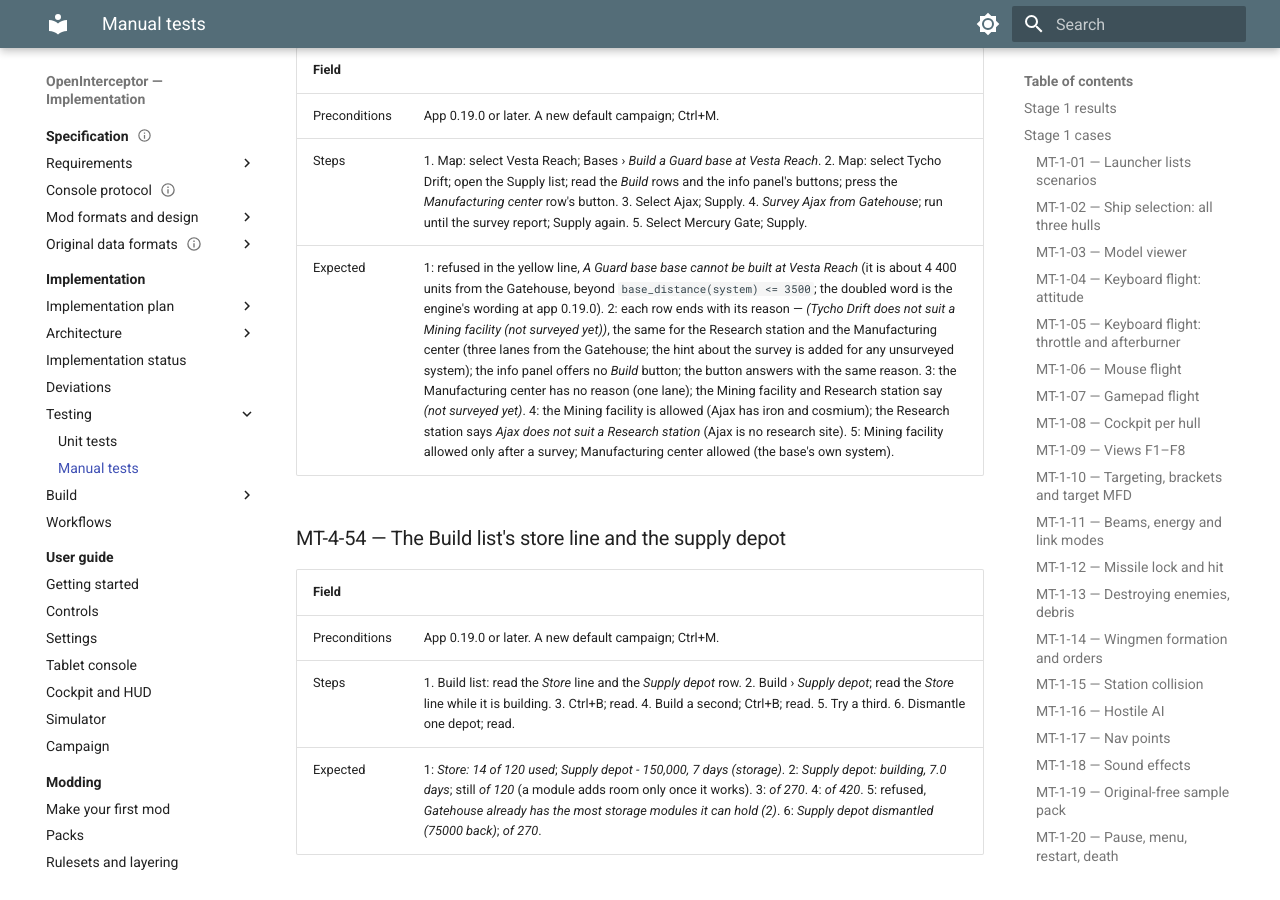
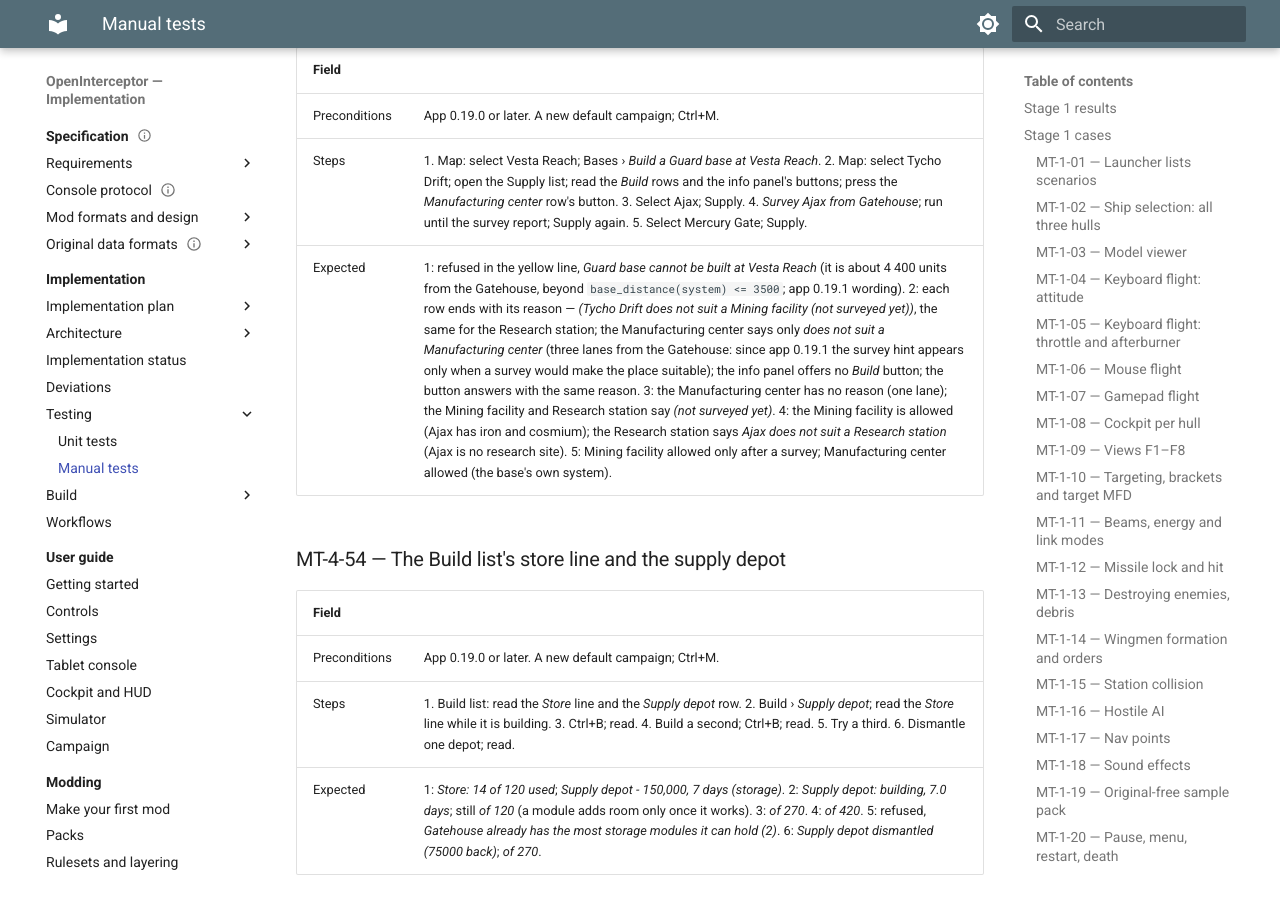
Before and after one commit to bbogovich/OpenInterceptor, an MkDocs documentation site: the page built from docs/implementation/testing/manual-tests.md, in a window 1280 px wide and 900 px high, scrolled down 98602 px. Built offline with MkDocs 1.6.1 and Material for MkDocs 9.7.7, drawn with Linux system fonts in a browser that asks for light colours.

Commit message:
Site 0.28.1: app 0.19.1 refusal wording
Co-Authored-By: Claude Opus 5.5 <noreply@anthropic.com>

```diff
--- a/docs/implementation/testing/manual-tests.md
+++ b/docs/implementation/testing/manual-tests.md
@@ -1782,7 +1782,7 @@ also a button and the S and F keys are gone: in MT-4-06 sell with *Sell 1*, in M
 |---|---|
 | Preconditions | App 0.19.0 or later. A new default campaign; Ctrl+M. |
 | Steps | 1. Map: select Vesta Reach; Bases › *Build a Guard base at Vesta Reach*. 2. Map: select Tycho Drift; open the Supply list; read the *Build* rows and the info panel's buttons; press the *Manufacturing center* row's button. 3. Select Ajax; Supply. 4. *Survey Ajax from Gatehouse*; run until the survey report; Supply again. 5. Select Mercury Gate; Supply. |
-| Expected | 1: refused in the yellow line, *A Guard base base cannot be built at Vesta Reach* (it is about 4 400 units from the Gatehouse, beyond `base_distance(system) <= 3500`; the doubled word is the engine's wording at app 0.19.0). 2: each row ends with its reason — *(Tycho Drift does not suit a Mining facility (not surveyed yet))*, the same for the Research station and the Manufacturing center (three lanes from the Gatehouse; the hint about the survey is added for any unsurveyed system); the info panel offers no *Build* button; the button answers with the same reason. 3: the Manufacturing center has no reason (one lane); the Mining facility and Research station say *(not surveyed yet)*. 4: the Mining facility is allowed (Ajax has iron and cosmium); the Research station says *Ajax does not suit a Research station* (Ajax is no research site). 5: Mining facility allowed only after a survey; Manufacturing center allowed (the base's own system). |
+| Expected | 1: refused in the yellow line, *Guard base cannot be built at Vesta Reach* (it is about 4 400 units from the Gatehouse, beyond `base_distance(system) <= 3500`; app 0.19.1 wording). 2: each row ends with its reason — *(Tycho Drift does not suit a Mining facility (not surveyed yet))*, the same for the Research station; the Manufacturing center says only *does not suit a Manufacturing center* (three lanes from the Gatehouse: since app 0.19.1 the survey hint appears only when a survey would make the place suitable); the info panel offers no *Build* button; the button answers with the same reason. 3: the Manufacturing center has no reason (one lane); the Mining facility and Research station say *(not surveyed yet)*. 4: the Mining facility is allowed (Ajax has iron and cosmium); the Research station says *Ajax does not suit a Research station* (Ajax is no research site). 5: Mining facility allowed only after a survey; Manufacturing center allowed (the base's own system). |
 
 ### MT-4-54 — The Build list's store line and the supply depot
 
```
Also changed, not shown: docs/index.md (+1 -1 lines), docs/modding/strategy.md (+1 -1 lines), docs/reference/revision-history.md (+1 -0 lines).
